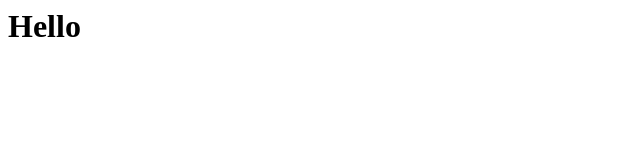
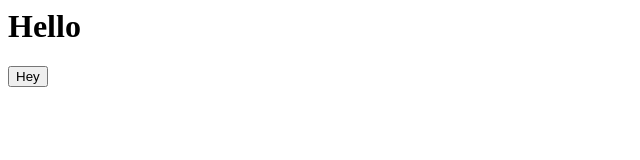
Before and after one commit to nitesh30129/nitesh30129.github.io, a plain HTML site: page index.html in a window 1280 px wide. Shown: the whole page, without its empty margins (0-640 px from the left). Drawn offline with Linux system fonts and the light colour scheme.

Commit message:
Update index.html

```diff
--- a/index.html
+++ b/index.html
@@ -1 +1,2 @@
 <h1> Hello </h1>
+<button> Hey </button>
```
